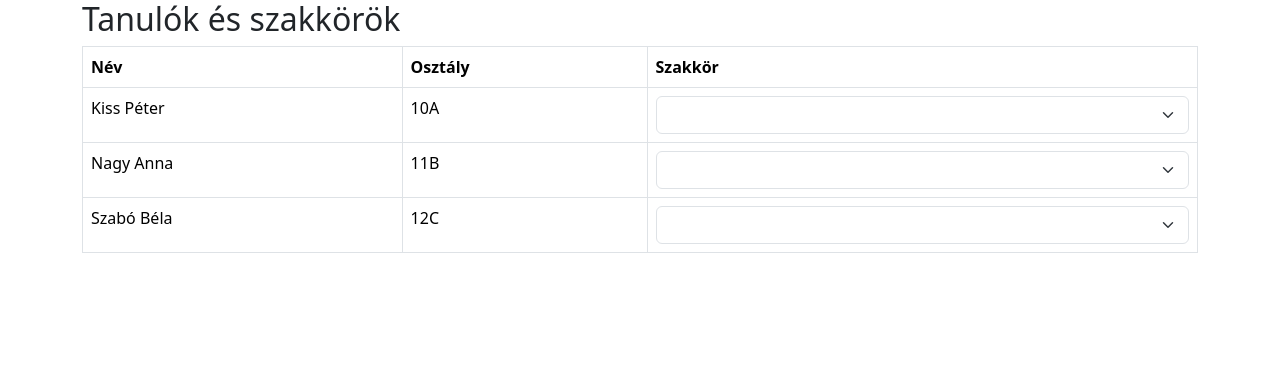
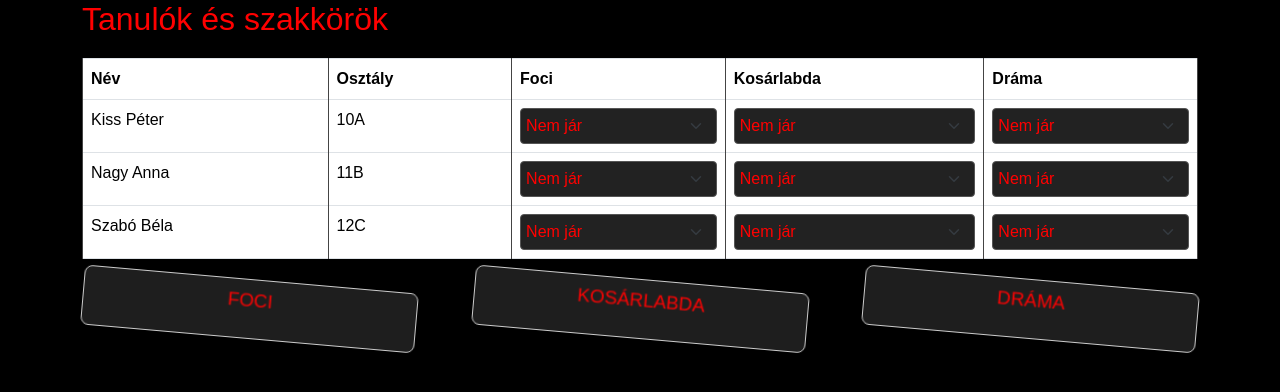
Before and after one commit to Fehergyorgymark/szakkorok2, a Vue app: page / in a window 1280 px wide. Shown: the top 392 px of the page. Built offline with nearby package versions, Linux system fonts and the light colour scheme.

Commit message:
feladat kész

```diff
--- a/index.html
+++ b/index.html
@@ -9,5 +9,6 @@
   <body>
     <div id="app"></div>
     <script type="module" src="/src/main.js"></script>
+    <style src="./path/to/your/styles.css"></style>
   </body>
 </html>
--- a/src/App.vue
+++ b/src/App.vue
@@ -1,10 +1,7 @@
 <template>
   <header>
-
-    <div class="wrapper">
       <nav>
       </nav>
-    </div>
   </header>
 
   <RouterView />
--- a/src/assets/main.css
+++ b/src/assets/main.css
@@ -1 +1,43 @@
 @import './my.css';
+@import './style.css';
+
+
+html, body {
+    height: 100%;
+    margin: 0;
+    background-color: #000; /* Fekete háttér */
+    color: #ff0000; /* Piros szöveg */
+    font-family: 'Arial', sans-serif;
+
+}
+
+/* Táblázat stílus */
+table {
+    width: 100%;
+    margin: 20px 0;
+    background: #000;
+    border-collapse: collapse;
+    text-align: left;
+    background-color: #222;
+}
+
+th, td {
+    padding: 10px;
+    border: 1px solid #444;
+}
+
+thead {
+    background-color: #444;
+}
+
+tbody tr:nth-child(even) {
+    background-color: #333;
+}
+
+select.form-select {
+    padding: 5px;
+    border-radius: 4px;
+    border: 1px solid #555;
+    background-color: #222;
+    color: #ff0000;
+}
--- /dev/null
+++ b/src/assets/style.css
@@ -0,0 +1,219 @@
+body {
+    background-color: #000;
+    font-family: 'Arial', sans-serif;
+    color: #f0f0f0;
+    overflow: hidden;
+  }
+
+  table {
+    width: 100%;
+    margin: 20px 0;
+    border-collapse: collapse;
+    text-align: left;
+    background-color: #000;
+    animation: fadeIn 1s ease-in, slideIn 0.5s ease-in;
+  }
+
+  th, td {
+    padding: 10px;
+    border: 1px solid #444;
+    color: #f0f0f0;
+    background-color: #222;
+    transition: background-color 0.3s ease, transform 0.2s ease;
+  }
+
+  thead {
+    background-color: #333;
+    color: #fff;
+    animation: bounceIn 0.5s ease;
+  }
+
+  tbody tr:nth-child(even) {
+    background-color: #222;
+  }
+
+  tbody tr {
+    transition: transform 0.2s;
+  }
+
+  tbody tr:hover {
+    transform: scale(1.05) rotate(1deg);
+    animation: shake 0.3s ease-in-out;
+  }
+
+  select.form-select {
+    padding: 5px;
+    border-radius: 4px;
+    border: 1px solid #555;
+    background-color: #222;
+    color: #fff;
+    transition: all 0.3s ease;
+  }
+
+  select.form-select:focus {
+    border-color: #fd0202;
+    box-shadow: 0 0 5px rgba(253, 2, 2, 0.5);
+    animation: pulse 0.5s infinite;
+  }
+
+  .activities-box {
+    display: flex;
+    justify-content: space-between;
+    margin-top: 30px;
+    animation: fadeIn 1s ease-in-out;
+  }
+
+  .activity {
+    background-color: rgba(34, 34, 34, 0.9);
+    border: 1px solid #555;
+    border-radius: 8px;
+    padding: 20px;
+    width: 30%;
+    box-shadow: 0 4px 8px rgba(0, 0, 0, 0.5);
+    transition: all 0.3s ease;
+    opacity: 0;
+    transform: translateY(20px);
+    animation: fadeInUp 0.5s ease forwards, swing 1s infinite alternate;
+  }
+
+  .activity:hover {
+    box-shadow: 0 8px 16px rgb(255, 0, 0);
+    transform: scale(1.05) rotate(2deg);
+  }
+
+  .activity h3 {
+    text-align: center;
+    color: #fd0202;
+    font-size: 18px;
+    margin-bottom: 15px;
+    text-transform: uppercase;
+    animation: pulse 1.5s infinite;
+  }
+
+  .activity ul {
+    list-style-type: none;
+    padding-left: 0;
+  }
+
+  .activity li {
+    padding: 5px 0;
+    font-size: 16px;
+    color: #f0f0f0;
+    transition: color 0.3s ease, transform 0.2s ease;
+  }
+
+  .activity li:hover {
+    color: #fd0202;
+    transform: scale(1.1);
+  }
+
+  .activity li::before {
+    content: '•';
+    color: #fd0202;
+    padding-right: 10px;
+    animation: blink 1s infinite;
+  }
+
+  @keyframes fadeIn {
+    from {
+      opacity: 0;
+      transform: translateY(-10px);
+    }
+    to {
+      opacity: 1;
+      transform: translateY(0);
+    }
+  }
+
+  @keyframes slideIn {
+    from {
+      transform: translateY(-20px);
+      opacity: 0;
+    }
+    to {
+      transform: translateY(0);
+      opacity: 1;
+    }
+  }
+
+  @keyframes bounceIn {
+    0% {
+      transform: scale(0);
+    }
+    50% {
+      transform: scale(1.1);
+    }
+    100% {
+      transform: scale(1);
+    }
+  }
+
+  @keyframes fadeInUp {
+    from {
+      opacity: 0;
+      transform: translateY(20px);
+    }
+    to {
+      opacity: 1;
+      transform: translateY(0);
+    }
+  }
+
+  @keyframes pulse {
+    0% {
+      transform: scale(1);
+    }
+    50% {
+      transform: scale(1.05);
+    }
+    100% {
+      transform: scale(1);
+    }
+  }
+
+  @keyframes shake {
+    0% {
+      transform: translateX(0);
+    }
+    25% {
+      transform: translateX(-5px);
+    }
+    50% {
+      transform: translateX(5px);
+    }
+    75% {
+      transform: translateX(-5px);
+    }
+    100% {
+      transform: translateX(0);
+    }
+  }
+
+  @keyframes swing {
+    0% {
+      transform: rotate(0deg);
+    }
+    100% {
+      transform: rotate(5deg);
+    }
+  }
+
+  @keyframes blink {
+    0%, 100% {
+      opacity: 1;
+    }
+    50% {
+      opacity: 0;
+    }
+  }
+
+  @media (max-width: 768px) {
+    .activities-box {
+      flex-direction: column;
+    }
+
+    .activity {
+      width: 100%;
+      margin-bottom: 20px;
+    }
+  }
--- a/src/views/szakkorok.vue
+++ b/src/views/szakkorok.vue
@@ -6,7 +6,9 @@
         <tr>
           <th>Név</th>
           <th>Osztály</th>
-            <th>Szakkör</th>
+          <th>Foci</th>
+          <th>Kosárlabda</th>
+          <th>Dráma</th>
         </tr>
       </thead>
       <tbody>
@@ -14,17 +16,49 @@
           <td>{{ student.name }}</td>
           <td>{{ student.class }}</td>
           <td>
-              <select v-model="student.selectedActivity" class="form-select">
-                <option v-for="activity in activities" :key="activity" :value="activity">
-                  {{ activity }}
-                </option>
+            <select v-model="student.activities.foci" class="form-select" @change="updateActivities()">
+              <option value="Nem jár">Nem jár</option>
+              <option value="Jár">Jár</option>
+            </select>
+          </td>
+          <td>
+            <select v-model="student.activities.kosarlabda" class="form-select" @change="updateActivities()">
+              <option value="Nem jár">Nem jár</option>
+              <option value="Jár">Jár</option>
+            </select>
+          </td>
+          <td>
+            <select v-model="student.activities.drama" class="form-select" @change="updateActivities()">
+              <option value="Nem jár">Nem jár</option>
+              <option value="Jár">Jár</option>
             </select>
           </td>
         </tr>
       </tbody>
     </table>
 
-      <!-- <pre>{{ students }}</pre>  -->
+    <!-- Szakkörökhöz tartozó dobozok -->
+    <div class="activities-box">
+      <div class="activity">
+        <h3>Foci</h3>
+        <ul>
+          <li v-for="student in selectedFoci" :key="student">{{ student }}</li>
+        </ul>
+      </div>
+      <div class="activity">
+        <h3>Kosárlabda</h3>
+        <ul>
+          <li v-for="student in selectedKosarlabda" :key="student">{{ student }}</li>
+        </ul>
+      </div>
+      <div class="activity">
+        <h3>Dráma</h3>
+        <ul>
+          <li v-for="student in selectedDrama" :key="student">{{ student }}</li>
+        </ul>
+      </div>
+    </div>
+
   </div>
 </template>
 
@@ -33,16 +67,52 @@
   data() {
     return {
       students: [
-          { name: 'Kiss Péter', class: '10A', selectedActivity: null },
-          { name: 'Nagy Anna', class: '11B', selectedActivity: null },
-          { name: 'Szabó Béla', class: '12C', selectedActivity: null },
+        { name: 'Kiss Péter', class: '10A', activities: { foci: 'Nem jár', kosarlabda: 'Nem jár', drama: 'Nem jár' } },
+        { name: 'Nagy Anna', class: '11B', activities: { foci: 'Nem jár', kosarlabda: 'Nem jár', drama: 'Nem jár' } },
+        { name: 'Szabó Béla', class: '12C', activities: { foci: 'Nem jár', kosarlabda: 'Nem jár', drama: 'Nem jár' } },
       ],
-        activities: ['Foci', 'Kosárlabda', 'Dráma', 'Nincs szakkör'],
+      selectedFoci: [],
+      selectedKosarlabda: [],
+      selectedDrama: [],
     };
+  },
+  methods: {
+    updateActivities() {
+      // Frissítjük a kiválasztott szakkörökre járók listáját
+      this.selectedFoci = this.students
+        .filter(student => student.activities.foci === 'Jár')
+        .map(student => student.name);
+
+      this.selectedKosarlabda = this.students
+        .filter(student => student.activities.kosarlabda === 'Jár')
+        .map(student => student.name);
+
+      this.selectedDrama = this.students
+        .filter(student => student.activities.drama === 'Jár')
+        .map(student => student.name);
+    },
+  },
+  mounted() {
+    // Első betöltéskor frissítjük a kiválasztott tanulókat
+    this.updateActivities();
   },
 };
 </script>
 
 <style scoped>
+.activities-box {
+  display: flex;
+  justify-content: space-between;
+  margin-top: 20px;
+}
 
+.activity {
+  border: 1px solid #ccc;
+  padding: 10px;
+  width: 30%;
+}
+
+h3 {
+  text-align: center;
+}
 </style>
```
Also changed, not shown: src/main.js (+13 -11 lines). Lines whose indentation alone changed are shown as unchanged.
